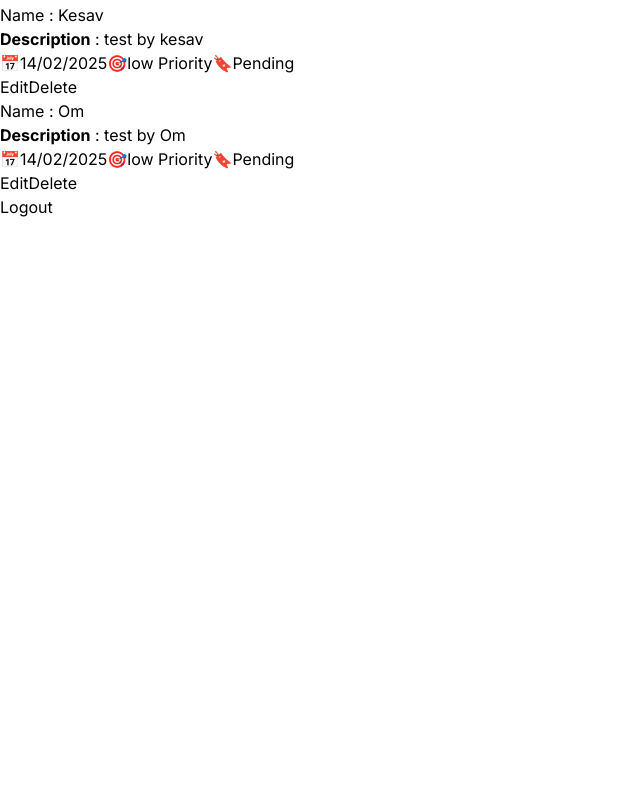
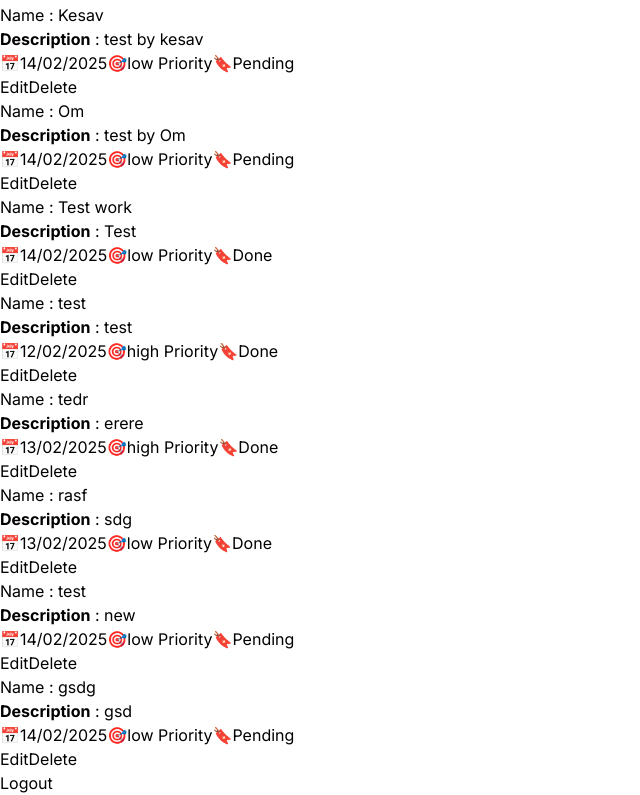
Before and after one commit to yogeshrana-1209/Todo_App, a React (Vite) app: page /todo-list in a window 1280 px wide. Shown: the part 429-1224 px from the top of the page, without its empty margins (0-640 px from the left). Before the commit the page ends 800 px from the top, so only its background shows below. Built offline with nearby package versions, Linux system fonts and the light colour scheme; data requests are answered from the project's data file; sample sign-in values are in the browser's storage.

Commit message:
last commit with login issue

```diff
--- a/db.json
+++ b/db.json
@@ -46,13 +46,67 @@
       "name": "Kesav"
     },
     {
-      "id": 1739432434873,
+      "id": "1739432434873",
       "agreed": true,
       "status": "Pending",
       "priority": "low",
       "date": "2025-02-14T18:30:00.000Z",
       "description": "test by Om",
       "name": "Om"
+    },
+    {
+      "id": "1739437170134",
+      "agreed": true,
+      "status": "Done",
+      "priority": "low",
+      "date": "2025-02-14T18:30:00.000Z",
+      "description": "Test",
+      "name": "Test work"
+    },
+    {
+      "id": "1739450007812",
+      "agreed": true,
+      "status": "Done",
+      "priority": "high",
+      "date": "2025-02-12T18:30:00.000Z",
+      "description": "test",
+      "name": "test"
+    },
+    {
+      "id": "1739450250983",
+      "agreed": true,
+      "status": "Done",
+      "priority": "high",
+      "date": "2025-02-13T18:30:00.000Z",
+      "description": "erere",
+      "name": "tedr"
+    },
+    {
+      "id": "1739450406222",
+      "agreed": true,
+      "status": "Done",
+      "priority": "low",
+      "date": "2025-02-13T18:30:00.000Z",
+      "description": "sdg",
+      "name": "rasf"
+    },
+    {
+      "id": "1739450613587",
+      "agreed": true,
+      "status": "Pending",
+      "priority": "low",
+      "date": "2025-02-14T18:30:00.000Z",
+      "description": "new",
+      "name": "test"
+    },
+    {
+      "id": 1739454130204,
+      "agreed": true,
+      "status": "Pending",
+      "priority": "low",
+      "date": "2025-02-14T18:30:00.000Z",
+      "description": "gsd",
+      "name": "gsdg"
     }
   ]
 }
--- a/package.json
+++ b/package.json
@@ -11,6 +11,7 @@
     "preview": "vite preview"
   },
   "dependencies": {
+    "@headlessui/react": "^2.2.0",
     "@heroicons/react": "^2.2.0",
     "@hookform/resolvers": "^4.0.0",
     "@reduxjs/toolkit": "^2.5.1",
--- a/src/App.jsx
+++ b/src/App.jsx
@@ -6,12 +6,12 @@ import {
   Navigate,
 } from "react-router-dom";
 import PropTypes from "prop-types";
-import Login from "./app/todos/components/Login";
-import Signup from "./app/todos/components/Signup";
+import Login from "./App/login/Login";
+import Signup from "./App/signup/Signup";
 import TodoForm from "./app/todos/components/TodoForm";
 import TodoList from "./app/todos/components/TodoList";
 import { ToastContainer } from "react-toastify";
-import NotFound from "./app/todos/components/NotFound"; // Import NotFound
+import NotFound from "./App/sharedComponent/notFound"; // Import NotFound
 
 function App() {
   const [isLoggedIn, setIsLoggedIn] = useState(false);
@@ -63,7 +63,7 @@ function App() {
           />
 
           {/* Redirect to login if accessing root without logging in */}
-          <Route path="/" element={<Navigate to={isLoggedIn ? "/todo-list" : "/login"} />} />
+          {/* <Route path="/" element={<Navigate to={isLoggedIn ? "/todo-list" : "/login"} />} /> */}
 
           {/* Catch-all route for undefined paths */}
           <Route path="*" element={<NotFound />} /> {/* Add this route */}
--- a/src/app/services/api/utils/axiosConfig.js
+++ b/src/app/services/api/utils/axiosConfig.js
@@ -35,7 +35,7 @@ const api = {
   post: (url, data) => axiosInstance.post(url, data),
   put: (url, data) => axiosInstance.put(url, data),
   delete: (url) => axiosInstance.delete(url),
-}
+};
 
 // export default axiosInstance;
 export default api;
--- a/src/app/store/store.js
+++ b/src/app/store/store.js
@@ -1,6 +1,5 @@
 import { configureStore } from "@reduxjs/toolkit";
 import todoReducer from "../todos/store/TodoSlice";
-
 
 export const store = configureStore({
   reducer: {
--- a/src/app/todos/components/TodoForm.jsx
+++ b/src/app/todos/components/TodoForm.jsx
@@ -1,6 +1,6 @@
 import { useForm } from "react-hook-form";
 import { useDispatch, useSelector } from "react-redux";
-import { getSelectedTodo, submitForm, updateForm } from "../store/todoSlice";
+import { getSelectedTodo, submitForm, updateForm } from "../store/TodoSlice";
 import { useEffect } from "react";
 import { ToastContainer } from "react-toastify";
 import moment from "moment";
@@ -29,8 +29,8 @@ export default function TodoForm() {
       .trim() // This removes any extra spaces around the description
       .matches(/^(?!\s*$).+/, "Description cannot be empty or spaces")
       .matches(
-        /^[A-Za-z]+( [A-Za-z]+)*$/, // Regex that allows no consecutive spaces
-        "Name cannot contain special characters, numbers, or consecutive spaces"
+        /^[A-Za-z\s]+$/, // Updated regex: allows only alphabetic characters and spaces (no numbers)
+        "Description cannot contain special characters or consecutive spaces"
       ),
 
     date: Yup.date()
@@ -107,10 +107,10 @@ export default function TodoForm() {
         ...data,
       };
       dispatch(submitForm(requestedData)).then((response) => {
-        if(response){
-          navigate('/todo-list');
+        if (response) {
+          navigate("/todo-list");
         }
-      })
+      });
 
       window.scrollTo({
         top: document.documentElement.scrollHeight,
@@ -119,7 +119,6 @@ export default function TodoForm() {
       reset();
     }
   };
-
 
   return (
     <>
@@ -135,7 +134,7 @@ export default function TodoForm() {
             <div className="space-y-4">
               <div>
                 <label className="block text-gray-700 text-sm font-semibold mb-2">
-                  Name
+                  Name <span className="text-red-500">*</span>
                 </label>
                 <input
                   {...register("name")}
@@ -151,7 +150,7 @@ export default function TodoForm() {
 
               <div>
                 <label className="block text-gray-700 text-sm font-semibold mb-2">
-                  Description
+                  Description <span className="text-red-500">*</span>
                 </label>
                 <textarea
                   {...register("description")}
@@ -167,7 +166,7 @@ export default function TodoForm() {
 
               <div className="relative">
                 <label className="block text-gray-700 text-sm font-semibold mb-2">
-                  Due Date
+                  Due Date <span className="text-red-500">*</span>
                 </label>
                 <div className="relative">
                   <input
@@ -185,7 +184,7 @@ export default function TodoForm() {
 
               <div>
                 <p className="text-gray-700 text-sm font-semibold mb-2">
-                  Priority
+                  Priority <span className="text-red-500">*</span>
                 </p>
                 <div className="flex gap-6">
                   <label className="flex items-center">
@@ -216,11 +215,12 @@ export default function TodoForm() {
 
               <div>
                 <label className="block text-gray-700 text-sm font-semibold mb-2">
-                  Status
+                  Status <span className="text-red-500">*</span>
                 </label>
+                <div className="relative">
                   <select
                     {...register("status")}
-                  className="w-full px-3 py-3 border border-gray-300 rounded-lg focus:outline-none focus:ring-2 focus:ring-indigo-500 transition duration-300 ease-in-out bg-white shadow-sm text-gray-700"
+                    className="w-full px-3 py-3 border border-gray-300 rounded-lg focus:outline-none focus:ring-2 focus:ring-indigo-500 transition duration-300 ease-in-out bg-white shadow-sm text-gray-700 appearance-none"
                   >
                     <option
                       value=""
@@ -241,6 +241,16 @@ export default function TodoForm() {
                       Pending
                     </option>
                   </select>
+                  <div className="pointer-events-none absolute inset-y-0 right-0 flex items-center px-2 text-gray-700">
+                    <svg
+                      className="fill-current h-4 w-4"
+                      xmlns="http://www.w3.org/2000/svg"
+                      viewBox="0 0 20 20"
+                    >
+                      <path d="M9.293 12.95l.707.707L15.657 8l-1.414-1.414L10 10.828 5.757 6.586 4.343 8z" />
+                    </svg>
+                  </div>
+                </div>
                 {errors.status && (
                   <p className="text-red-500 text-sm mt-1">
                     {errors.status.message}
@@ -259,7 +269,7 @@ export default function TodoForm() {
                   htmlFor="agree"
                   className="ml-2 text-gray-700 text-sm cursor-pointer"
                 >
-                  I agree to the terms
+                  I agree to the terms <span className="text-red-500">*</span>
                 </label>
               </div>
               {errors.agreed && (
--- a/src/app/todos/components/TodoList.jsx
+++ b/src/app/todos/components/TodoList.jsx
@@ -6,13 +6,13 @@ import {
   fetchTodos,
   login,
   logout,
-} from "../store/todoSlice";
+} from "../store/TodoSlice";
 import { useState, useEffect } from "react";
 import ConfirmModal from "../../sharedComponent/confirmModal"; // Import your ConfirmModal component
 import TodoCard from "./TodoCard"; // Import the TodoCard component
 import { useNavigate } from "react-router-dom"; // Import useNavigate
 import { ToastContainer } from "react-toastify";
-import LoadingSpinner from ".././components/LoadingSpinner"; // Import the LoadingSpinner
+import LoadingSpinner from "../../sharedComponent/loadingSpinner"; // Import the LoadingSpinner
 
 export default function TodoList() {
   const todos = useSelector(getTodoList);
@@ -25,7 +25,7 @@ export default function TodoList() {
   const [loaderDelay, setLoaderDelay] = useState(false); // For ensuring loader is shown for a minimum time
 
   const handleEdit = (todo) => {
-    navigate("/todo-form");
+    navigate(`/todo-form?id=${todo.id}`);
     dispatch(setSelectedTodo(todo));
     window.scrollTo({ top: 0, behavior: "smooth" });
   };
@@ -83,6 +83,11 @@ export default function TodoList() {
   // Check if user is logged in
   const isLoggedIn = localStorage.getItem("isLoggedIn") === "true";
 
+  const handleAddNewTask = () => {
+    dispatch(setSelectedTodo(null)); // Clear the selectedTodo state
+    navigate("/todo-form"); // Navigate to the form for adding a new task
+  };
+
   return (
     <>
       <ToastContainer />
@@ -100,7 +105,7 @@ export default function TodoList() {
           {isLoggedIn && (
             <div className="flex justify-center mb-8 items-center">
               <button
-                onClick={() => navigate("/todo-form")}
+                onClick={handleAddNewTask} // Use handleAddNewTask to clear selectedTodo
                 className="w-44 py-2 px-4 bg-green-600 text-white rounded-lg shadow-lg hover:bg-green-700 transition duration-300"
               >
                 Add New Task
```
Also changed, not shown: src/app/login/Login.jsx (renamed from src/app/todos/components/Login.jsx, +12 -6 lines), src/app/sharedComponent/loadingSpinner.jsx (renamed from src/app/todos/components/LoadingSpinner.jsx), src/app/sharedComponent/logoutButton.jsx (renamed from src/app/todos/components/LogoutButton.jsx), src/app/sharedComponent/notFound.jsx (renamed from src/app/todos/components/NotFound.jsx), src/app/signup/Signup.jsx (renamed from src/app/todos/components/Signup.jsx), 1 other file (tests, documents, lock files or other folders). Lines whose indentation alone changed are shown as unchanged.
